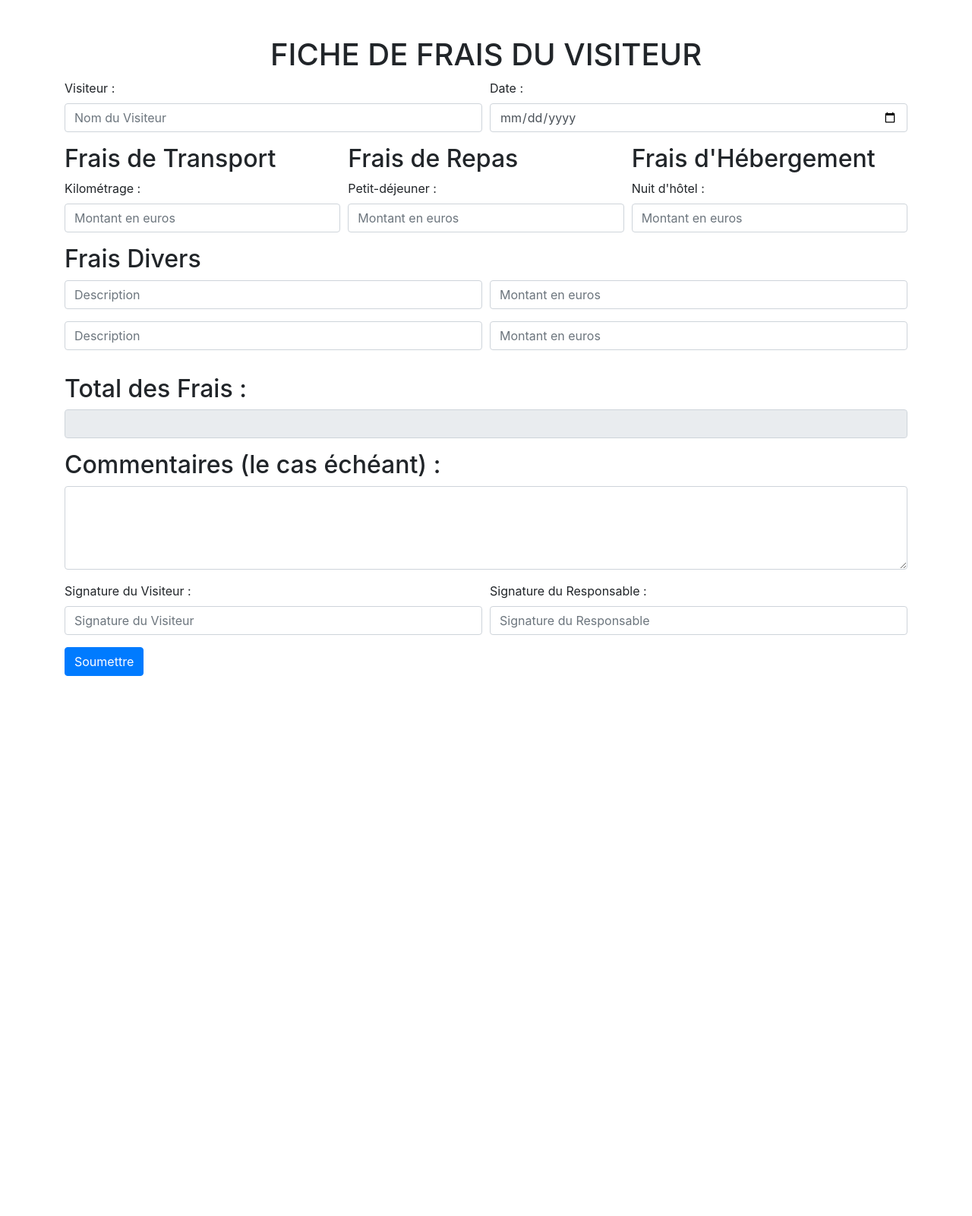
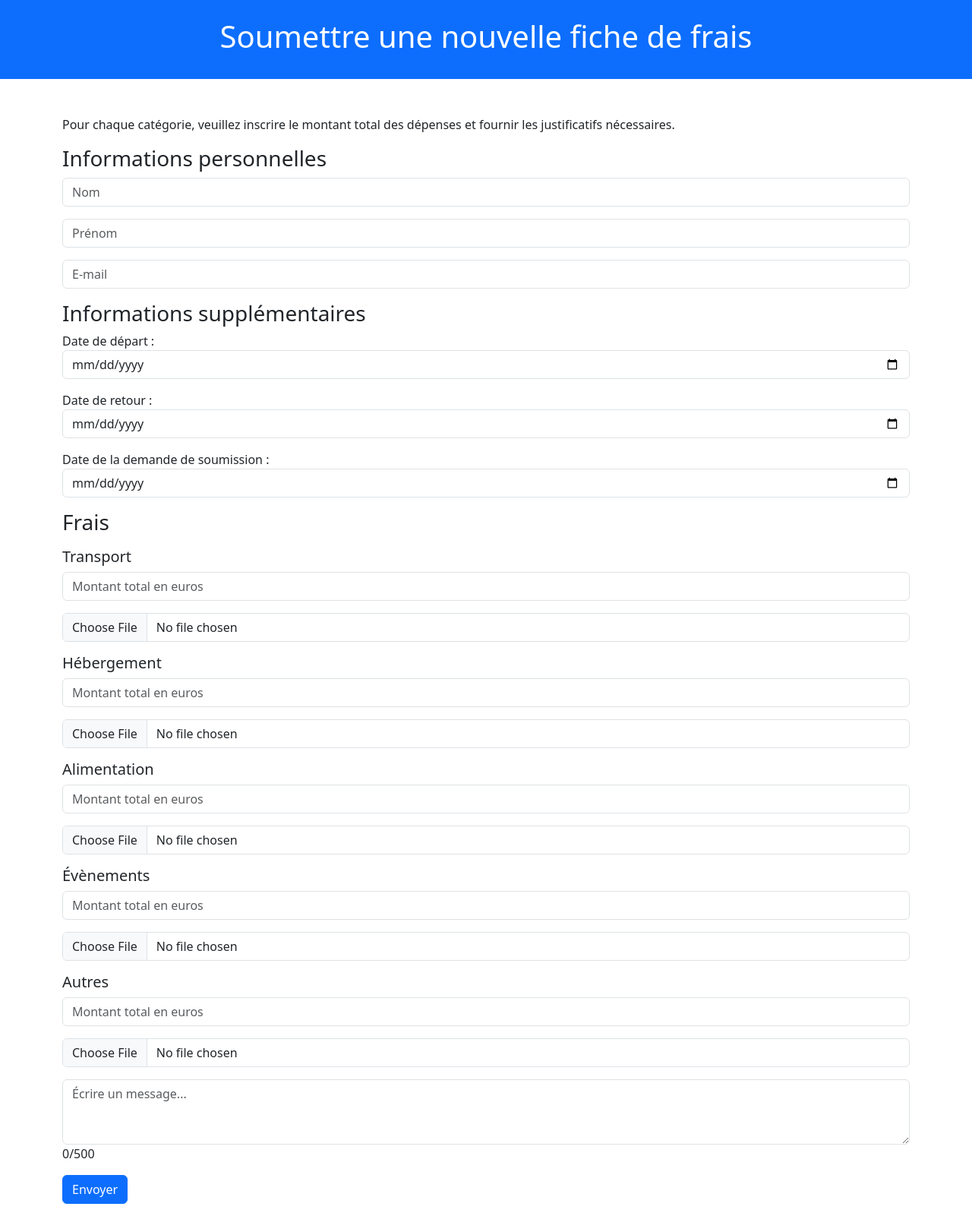
Before and after one commit to Akkyaane/BTS-SIO-22-24-E5-G1, a PHP site: page /addExpenseSheet.php in a window 1280 px wide. Shown: the whole page at 76% size. Before the commit the page ends 890 px from the top, so only its background shows below. Run offline with PHP 8.4, Linux system fonts and the light colour scheme.

Commit message:
Restyle addExpenseSheet file and make possible to add expense sheets in the database

```diff
--- a/views/visitor/documents/addExpenseSheet.php
+++ b/views/visitor/documents/addExpenseSheet.php
@@ -3,80 +3,102 @@ session_start();
 ?>
 
 <!DOCTYPE html>
-<html>
+<html lang="en">
 <head>
-    <link rel="stylesheet" href="https://maxcdn.bootstrapcdn.com/bootstrap/4.5.2/css/bootstrap.min.css">
+    <meta charset="UTF-8">
+    <meta name="viewport" content="width=device-width, initial-scale=1.0">
+    <title>GSB - Ajout d'une fiche de frais</title>
+    <link href="https://cdn.jsdelivr.net/npm/bootstrap@5.3.2/dist/css/bootstrap.min.css" rel="stylesheet" integrity="sha384-T3c6CoIi6uLrA9TneNEoa7RxnatzjcDSCmG1MXxSR1GAsXEV/Dwwykc2MPK8M2HN" crossorigin="anonymous">
 </head>
 <body>
+    <header class="bg-primary text-white text-center py-4">
+        <h1 class="text-center">Soumettre une nouvelle fiche de frais</h1>
+    </header>
+    <main>
         <div class="container mt-5">
-        <h1 class="text-center">FICHE DE FRAIS DU VISITEUR</h1>
-        <form>
-            <div class="form-row">
-                <div class="form-group col-md-6">
-                    <label for="visitor-name">Visiteur :</label>
-                    <input type="text" class="form-control" id="visitor-name" placeholder="Nom du Visiteur">
+            <p>Pour chaque catégorie, veuillez inscrire le montant total des dépenses et fournir les justificatifs nécessaires.</p>
+            <form action="../../../models/expenseSheet/addExpenseSheet.php" method="post">
+                <div class="mb-3">
+                    <h3>Informations personnelles</h3>
+                    <input type="text" class="form-control" name="last_name" placeholder="Nom" required>
                 </div>
-                <div class="form-group col-md-6">
-                    <label for="visit-date">Date :</label>
-                    <input type="date" class="form-control" id="visit-date">
+                <div class="mb-3">
+                    <input type="text" class="form-control" name="first_name" placeholder="Prénom" required>
                 </div>
+                <div class="mb-3">
+                    <input type="email" class="form-control" name="email" placeholder="E-mail" required>
                 </div>
-            <div class="form-row">
-                <div class="form-group col-md-4">
-                    <h2>Frais de Transport</h2>
-                    <label for="transport-amount">Kilométrage :</label>
-                    <input type="number" class="form-control" id="transport-amount" placeholder="Montant en euros">
+                <div class="mb-3">
+                    <h3>Informations supplémentaires</h3>
+                    <label for="date">Date de départ :</label>
+                    <input type="date" class="form-control" name="start_date" placeholder="Date" required>
                 </div>
-                <div class="form-group col-md-4">
-                    <h2>Frais de Repas</h2>
-                    <label for="breakfast-amount">Petit-déjeuner :</label>
-                    <input type="number" class="form-control" id="breakfast-amount" placeholder="Montant en euros">
+                <div class="mb-3">
+                    <label for="date">Date de retour :</label>
+                    <input type="date" class="form-control" name="end_date" placeholder="Date" required>
                 </div>
-                <div class="form-group col-md-4">
-                    <h2>Frais d'Hébergement</h2>
-                    <label for="hotel-amount">Nuit d'hôtel :</label>
-                    <input type="number" class="form-control" id="hotel-amount" placeholder="Montant en euros">
+                <div class="mb-3">
+                    <label for="date">Date de la demande de soumission :</label>
+                    <input type="date" class="form-control" name="request_date" placeholder="Date" required>
                 </div>
+                <div class="mb-3">
+                    <h3>Frais</h3>
                 </div>
-            <div class="form-group">
-                <h2>Frais Divers</h2>
-                <div class="form-row">
-                    <div class="form-group col-md-6">
-                        <input type="text" class="form-control" id="expense-description" placeholder="Description">
+                <div class="mb-3">
+                    <h5>Transport</h5>
+                    <input type="number" step=0.01 class="form-control" name="transport_expense" placeholder="Montant total en euros">
                 </div>
-                    <div class="form-group col-md-6">
-                        <input type="number" class="form-control" id="expense-amount" placeholder="Montant en euros">
+                <div class="mb-3">
+                    <input type="file" class="form-control" name="transport_expense_file">
                 </div>
+                <div class="mb-3">
+                    <h5>Hébergement</h5>
+                    <input type="number" step=0.01 class="form-control" name="accommodation_expense" placeholder="Montant total en euros" >
                 </div>
-                <div class="form-row">
-                    <div class="form-group col-md-6">
-                        <input type="text" class="form-control" id="expense-description" placeholder="Description">
+                <div class="mb-3">
+                    <input type="file" class="form-control" name="accommodation_expense_file" >
                 </div>
-                    <div class="form-group col-md-6">
-                        <input type="number" class="form-control" id="expense-amount" placeholder="Montant en euros">
+                <div class="mb-3">
+                    <h5>Alimentation</h5>
+                    <input type="number" step=0.01 class="form-control" name="food_expense" placeholder="Montant total en euros">
                 </div>
+                <div class="mb-3">
+                    <input type="file" class="form-control" name="food_expense_file">
                 </div>
+                <div class="mb-3">
+                    <h5>Évènements</h5>
+                    <input type="number" step=0.01 class="form-control" name="events_expense" placeholder="Montant total en euros">
                 </div>
-            <div class="form-group">
-                <h2>Total des Frais :</h2>
-                <input type="number" class="form-control" id="total-amount" disabled>
+                <div class="mb-3">
+                    <input type="file" class="form-control" name="events_expense_file">
                 </div>
-            <div class="form-group">
-                <h2>Commentaires (le cas échéant) :</h2>
-                <textarea class="form-control" id="comments" rows="4"></textarea>
+                <div class="mb-3">
+                    <h5>Autres</h5>
+                    <input type="number" step=0.01 class="form-control" name="other_expense" placeholder="Montant total en euros">
                 </div>
-            <div class="form-row">
-                <div class="form-group col-md-6">
-                    <label for="visitor-signature">Signature du Visiteur :</label>
-                    <input type="text" class="form-control" id="visitor-signature" placeholder="Signature du Visiteur">
+                <div class="mb-3">
+                    <input type="file" class="form-control" name="other_expense_file">
                 </div>
-                <div class="form-group col-md-6">
-                    <label for="manager-signature">Signature du Responsable :</label>
-                    <input type="text" class="form-control" id="manager-signature" placeholder="Signature du Responsable">
+                <div class="mb-3">
+                    <textarea class="form-control" rows="3" name="message" id="message" placeholder="Écrire un message..." maxlength="500"></textarea><div id="charCount">0/500</div>
                 </div>
+                <div class="mb-3">
+                    <button type="submit" class="btn btn-primary" name="submit">Envoyer</button>
                 </div>
-            <button type="submit" class="btn btn-primary">Soumettre</button>
+                <script>
+                    const textarea = document.getElementById('message');
+                    const charCount = document.getElementById('charCount');
+
+                    textarea.addEventListener('input', function() {
+                    const remainingChars = textarea.value.length;
+                    charCount.textContent = `${remainingChars}/500`;
+                    });
+                </script>
             </form>
         </div>
+    </main>
+    <script src="https://code.jquery.com/jquery-3.5.1.slim.min.js"></script>
+    <script src="https://cdn.jsdelivr.net/npm/@popperjs/core@2.9.2/dist/umd/popper.min.js"></script>
+    <script src="https://stackpath.bootstrapcdn.com/bootstrap/4.5.2/js/bootstrap.min.js"></script>
 </body>
 </html>
```
Also changed, not shown: models/expenseSheet/addExpenseSheet.php (+63 -23 lines), views/visitor/documents/recapExpenseSheet.php (+9 -3 lines). Lines whose indentation alone changed are shown as unchanged.
